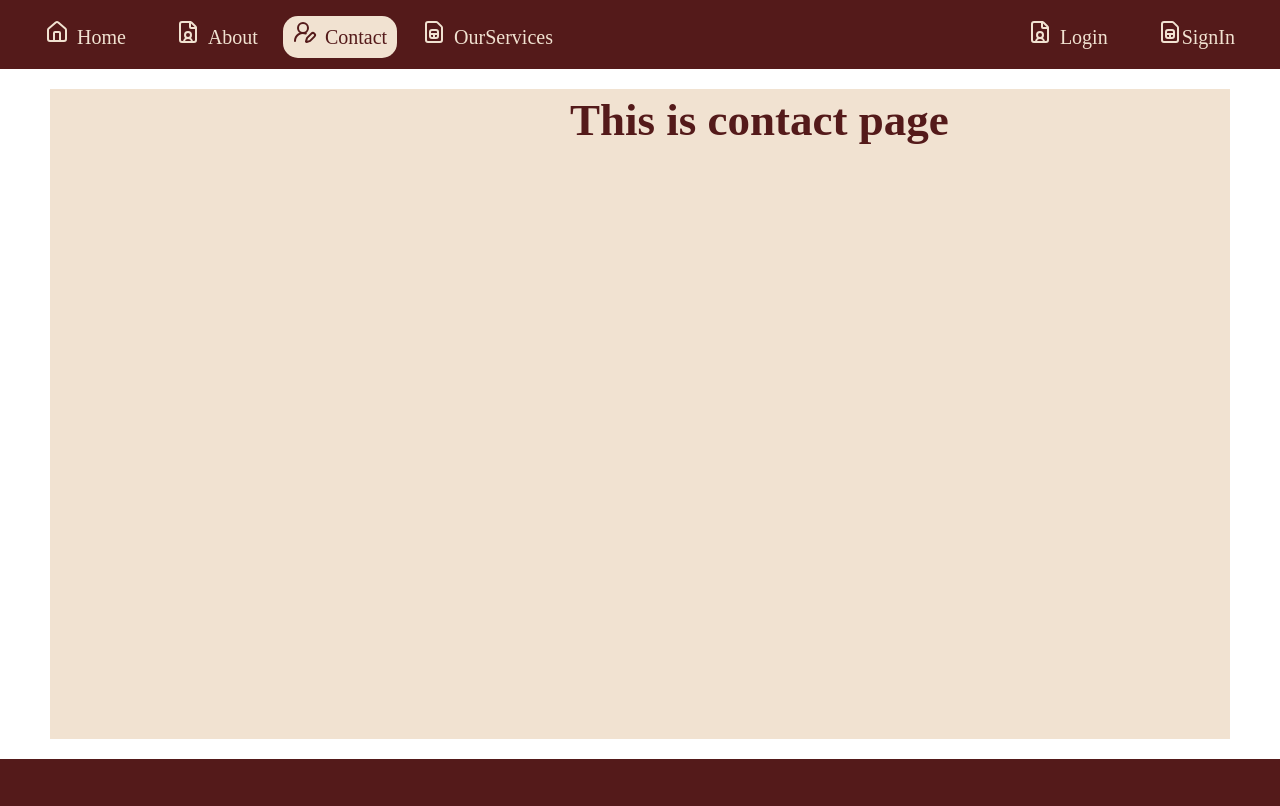
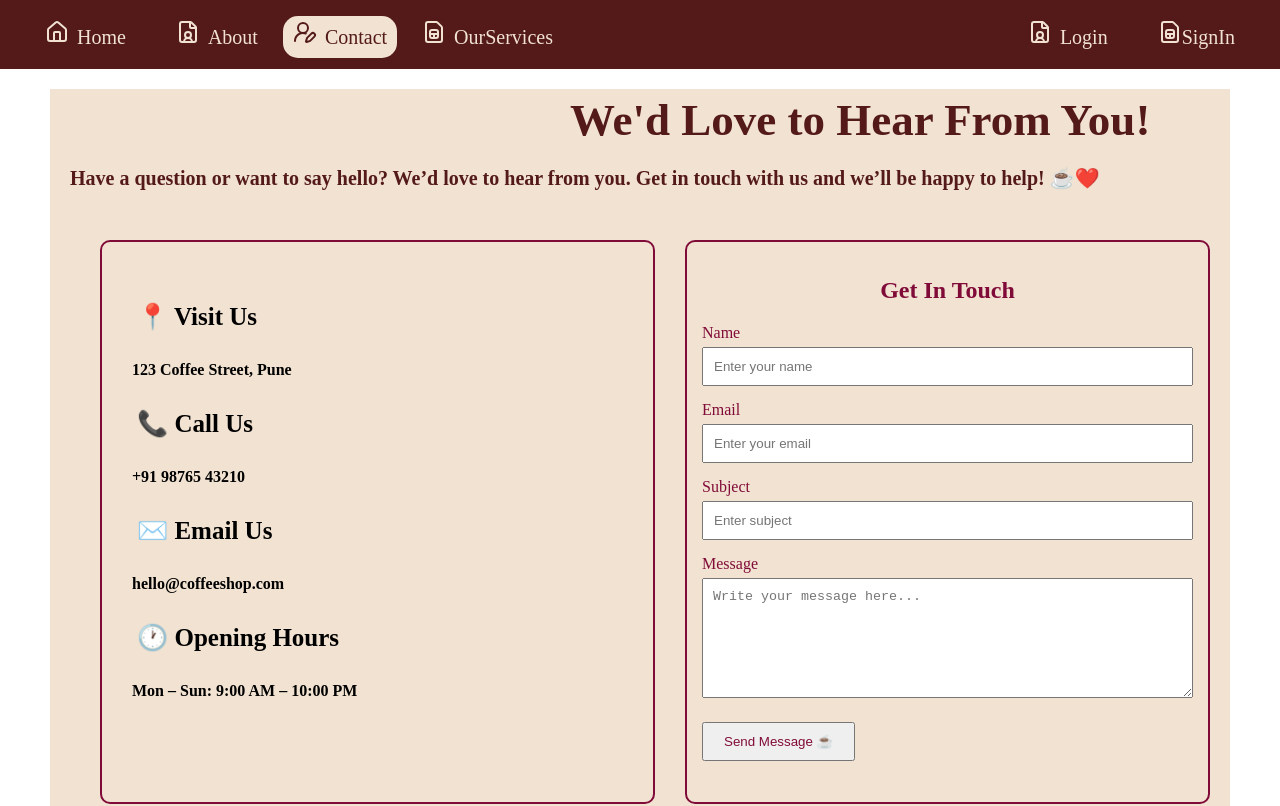
Before and after one commit to sejal173/cafe-coffee, a React (Vite) app: page /contact in a window 1280 px wide. Shown: the top 806 px of the page. Built offline with nearby package versions, Linux system fonts and the light colour scheme.

Commit message:
created basic contact page

```diff
--- a/src/views/Contact/Contact.css
+++ b/src/views/Contact/Contact.css
@@ -0,0 +1,58 @@
+.contact-main-container{
+    display: flex;
+    flex-direction: row;
+    justify-content: space-between;
+    /* background-color: brown; */
+}
+
+.Contact-Information-Cards{
+    /* background-color: aquamarine; */
+    height:500px;
+    width: 550px;
+    margin: 30px;
+    padding: 30px;
+     border: 2px solid rgb(129, 11, 56);
+     border-radius: 10px;
+
+}
+.contact-info{
+    padding: 5px;
+    font-size: 25px;
+
+}
+.contact-form {
+  width: 550px;
+  margin: 30px auto;
+  border: 2px solid rgb(129, 11, 56);
+  padding: 15px;
+  border-radius: 10px;
+  color: rgb(129, 11, 56);
+}
+
+.contact-form h2 {
+  text-align: center;
+}
+
+.contact-form label {
+  display: block;
+  margin-top: 15px;
+}
+
+.contact-form input,
+.contact-form textarea {
+  width: 100%;
+  padding: 10px;
+  margin-top: 5px;
+  box-sizing: border-box;
+}
+
+.contact-form textarea {
+  height: 120px;
+}
+
+.contact-form button {
+  margin-top: 20px;
+  padding: 10px 20px;
+  cursor: pointer;
+  color: rgb(129, 11, 56);;
+}
--- a/src/views/Contact/Contact.jsx
+++ b/src/views/Contact/Contact.jsx
@@ -5,16 +5,52 @@ import BodyContainer from "../../components/BodyContainer/BodyContainer";
 import { Import } from "lucide-react";
 import PageTitle from "../../components/PageTitle/PageTitle";
 
-function Contact(){
-    return(
-        <>
-        <Navbar active="contact"/>
-            <BodyContainer>
-                <PageTitle title="This is contact page"/>
+function Contact() {
+  return (
+    <>
+      <Navbar active="contact" />
+      <BodyContainer>
+        <PageTitle title=" We'd Love to Hear From You!" />
+        <PageTitle subtitle="Have a question or want to say hello? We’d love to hear from you. Get in touch with us and we’ll be happy to help! ☕❤️" />
 
-            </BodyContainer>
-             <Footer/>
-        </>
-    )
+        <div className="contact-main-container">
+          <div className="Contact-Information-Cards">
+            <h3 className="contact-info">📍 Visit Us</h3>
+            <b>123 Coffee Street, Pune</b>
+
+            <h3 className="contact-info">📞 Call Us</h3>
+            <b>+91 98765 43210</b>
+
+            <h3 className="contact-info">✉️ Email Us</h3>
+            <b>hello@coffeeshop.com</b>
+
+            <h3 className="contact-info">🕐 Opening Hours</h3>
+            <b>Mon – Sun: 9:00 AM – 10:00 PM</b>
+          </div>
+
+          <div className="contact-form">
+            <h2>Get In Touch</h2>
+
+            <form>
+              <label>Name</label>
+              <input type="text" placeholder="Enter your name" />
+
+              <label>Email</label>
+              <input type="email" placeholder="Enter your email" />
+
+              <label>Subject</label>
+              <input type="text" placeholder="Enter subject" />
+
+              <label>Message</label>
+              <textarea placeholder="Write your message here..."></textarea>
+
+              <button type="submit">Send Message ☕</button>
+            </form>
+          </div>
+        </div>
+      </BodyContainer>
+      <Footer />
+    </>
+  );
 }
 export default Contact;
```
